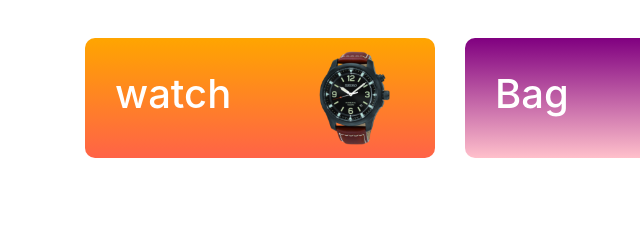
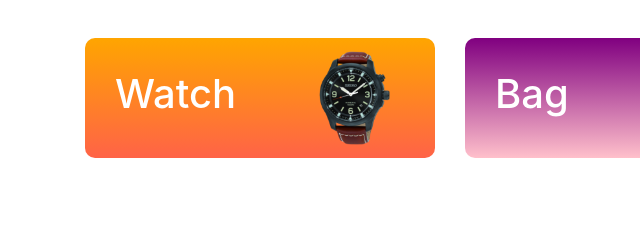
Before and after one commit to AbdurRakib960/panda-web, a plain HTML site: page index.html in a window 1280 px wide. Shown: the part 699-939 px from the top of the page, 0-640 px from the left. Drawn offline with nearby package versions, Linux system fonts and the light colour scheme.

Commit message:
final commit

```diff
--- a/index.html
+++ b/index.html
@@ -98,7 +98,7 @@
       <div class="row">
         <div class="col-md-4">
          <div class="d-flex justify-content-between align-items-center cat1">
-          <h1>watch</h1>
+          <h1>Watch</h1>
           <img src="categories/watch.png" alt="">
          </div>
         </div>
```
